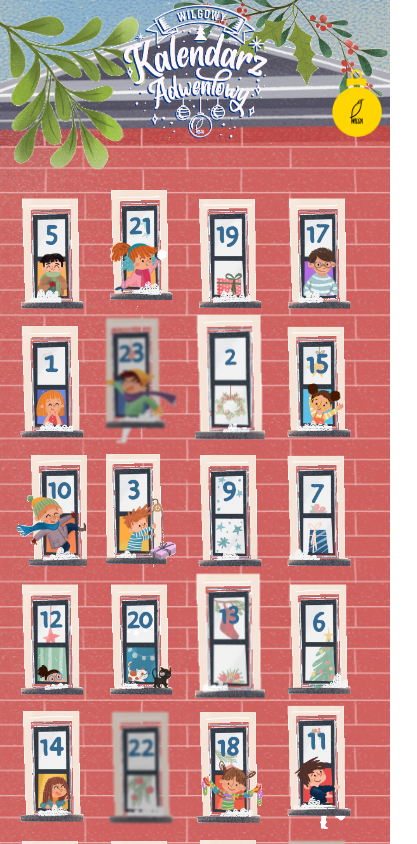
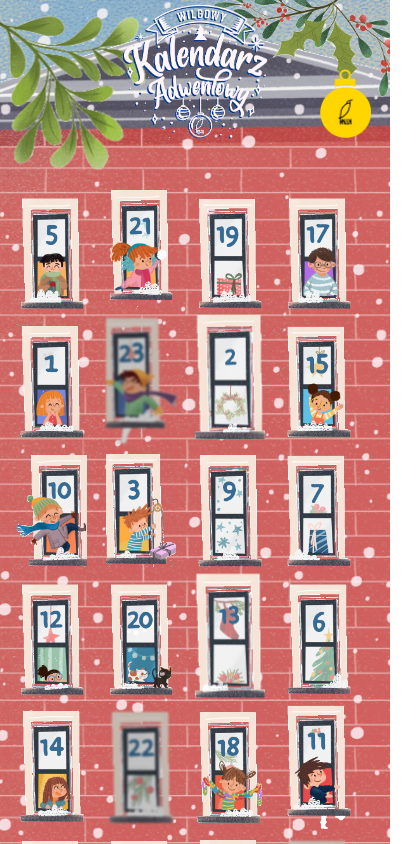
Before and after one commit to pokorra/adwent, a React (Create React App) app: page / in a window 390 px wide. Shown: the top 844 px of the page, 417 px wide, since content can reach past the window. Built offline with nearby package versions, Linux system fonts and the light colour scheme.

Commit message:
fix on mobile overflow

```diff
--- a/src/style/modules/moduleBackground.css
+++ b/src/style/modules/moduleBackground.css
@@ -8,6 +8,17 @@
   display: flex;
   flex-direction: column-reverse;
   position: relative;
+}
+.background::after {
+  content: "";
+  position: absolute;
+  width: 100vw;
+  height: 120vh;
+  top: 0;
+  /* bottom: 0; */
+  background-size: contain;
+  background-image: url(../../images/mobile/snieg_mobile.png);
+  animation: bubbles 3s linear infinite;
 }
 .background::before {
   content: "";
@@ -35,11 +46,11 @@
 .main-container__leaves2 {
   position: absolute;
   background-image: url(../../images//desktop/desk_listki_duze.png);
-  width: 29vh;
+  width: 21vh;
   height: 17vh;
   top: -2.5vh;
-  right: -7vw;
-  background-size: contain;
+  right: 0vw;
+  background-size: cover;
   background-repeat: no-repeat;
   z-index: 3;
 }
@@ -48,7 +59,7 @@
   position: absolute;
   background-image: url(../../images/mobile/Logo_Wilga_swieta.png);
   top: 23vw;
-  right: 9vw;
+  right: 5vw;
   width: 13vw;
   height: 19vw;
   background-size: contain;
@@ -62,15 +73,7 @@
     overflow: hidden;
   }
   .background::after {
-    content: "";
-    position: absolute;
-    width: 100vw;
-    height: 100vh;
-    top: 0;
-    bottom: 0;
-    background-size: contain;
     background-image: url(../../images/desktop/desk_snieg.png);
-    animation: bubbles 3s linear infinite;
   }
   .background::before {
     width: 28vh;
```
